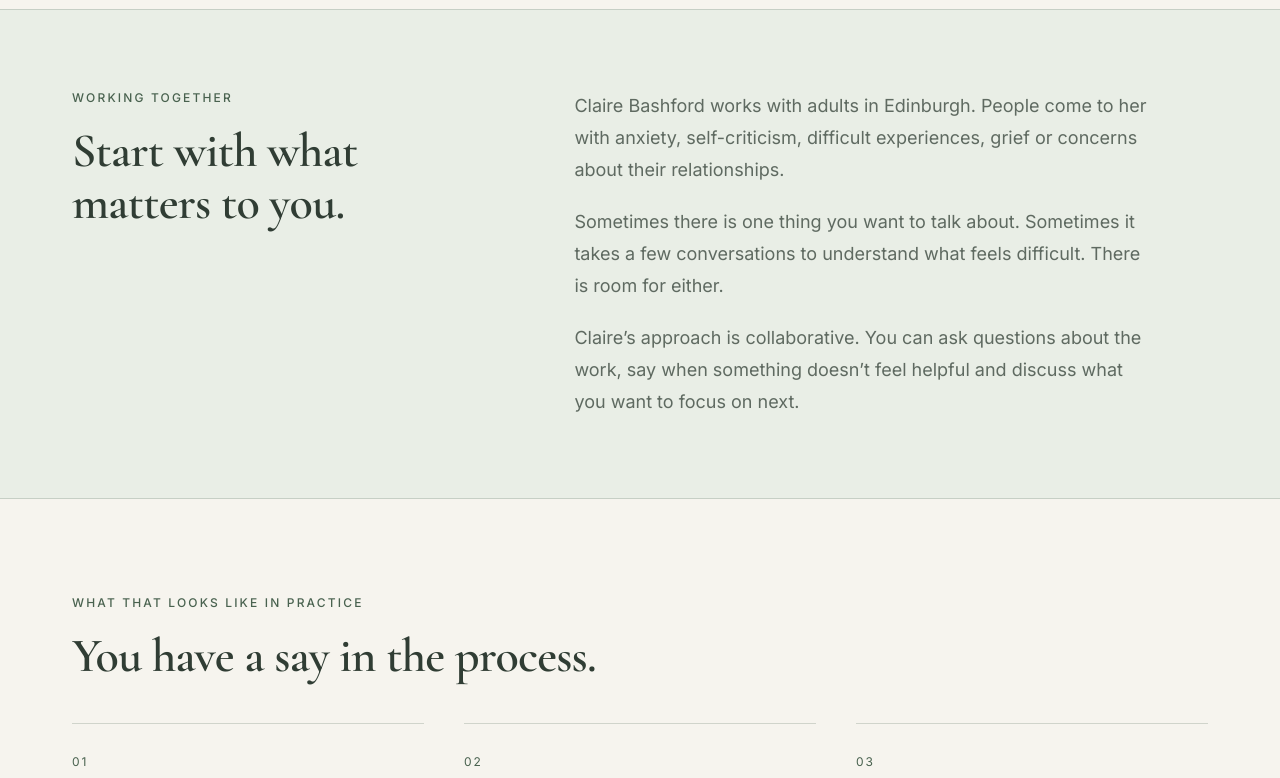
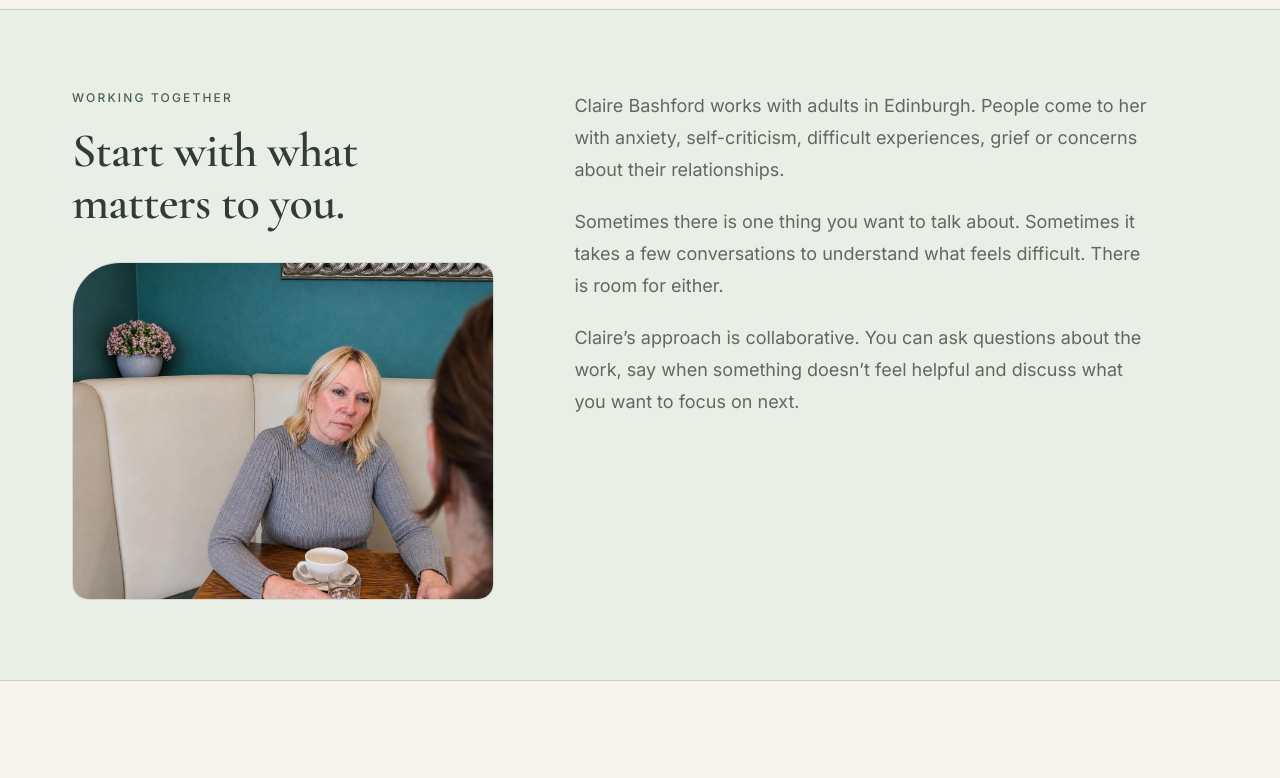
Before and after one commit to glynch70/sagehousetherapy, a Next.js app: page /about in a window 1280 px wide. Shown: the part 600-1378 px from the top of the page. Built offline with nearby package versions, Linux system fonts and the light colour scheme.

Commit message:
Add supplied conversation photograph to About Claire page

```diff
--- a/app/about/page.tsx
+++ b/app/about/page.tsx
@@ -59,6 +59,16 @@ export default function AboutPage() {
               <br />
               matters to you.
             </h2>
+            <figure className="mt-8 max-w-xl overflow-hidden rounded-[3rem_1rem_1rem_1rem] border border-dark-sage/15">
+              <Image
+                src="/images/claire-conversation.webp"
+                alt="Claire listening to another person across a table"
+                width={1403}
+                height={1121}
+                sizes="(min-width: 1024px) 40vw, (min-width: 640px) 576px, 100vw"
+                className="h-auto w-full"
+              />
+            </figure>
           </div>
           <div className="max-w-xl space-y-5 text-lg leading-8 text-text/75">
             <p>
```
Also changed, not shown: public/images/claire-conversation.webp (added).
